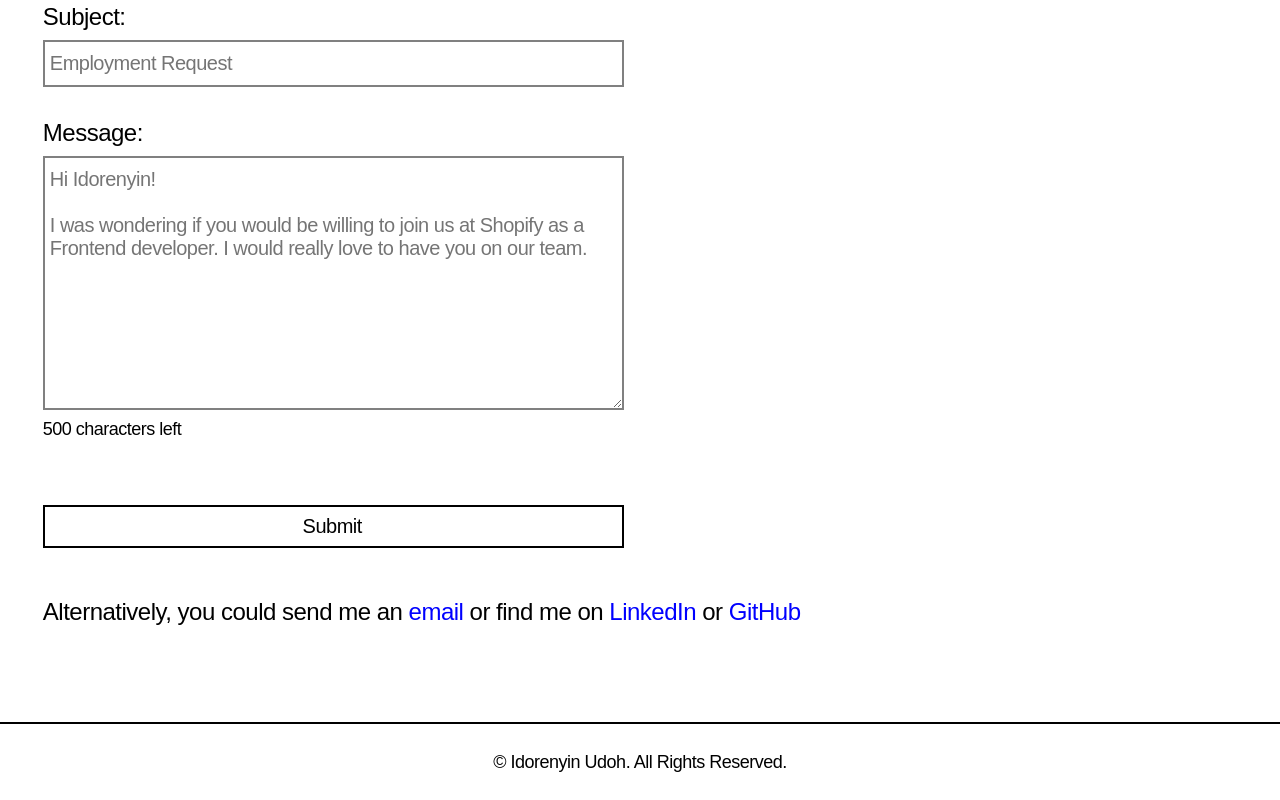
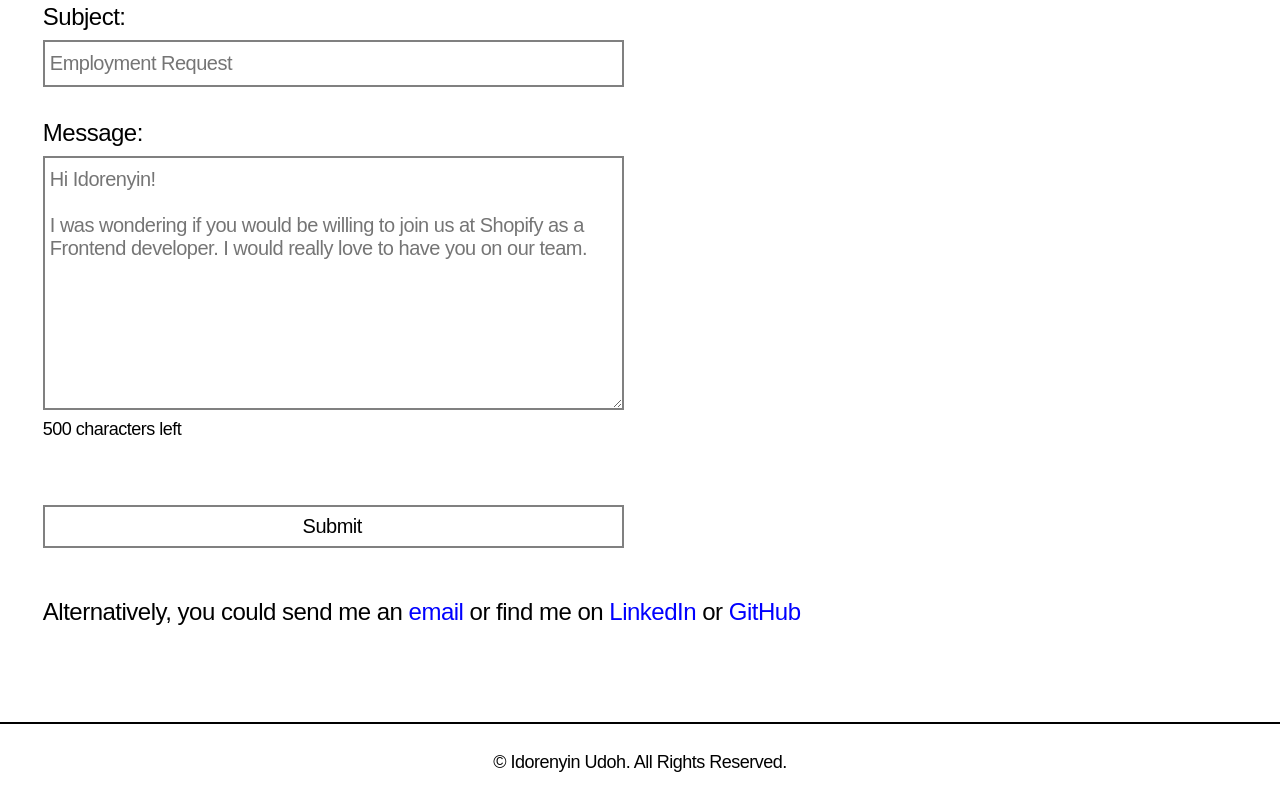
Before and after one commit to idorenyinudoh/iudoh.me, a Vue app: page / in a window 1280 px wide. Shown: the part 2635-3435 px from the top of the page. Built offline with nearby package versions, Linux system fonts and the light colour scheme.

Commit message:
add hover and focus states to submit button

```diff
--- a/src/views/Home.vue
+++ b/src/views/Home.vue
@@ -273,7 +273,7 @@ input:focus, textarea:focus {
 }
 button {
     margin: 20px 0 50px 0;
-    border: 2px solid #000;
+    border: 2px solid #808080;
     padding: 8px 8px 8px 6px;
     background: inherit;
     font-family: inherit;
@@ -281,4 +281,8 @@ button {
     letter-spacing: inherit;
     cursor: pointer;
 }
+button:hover, button:focus {
+    outline: none;
+    border-color: #000;
+}
 </style>
```
